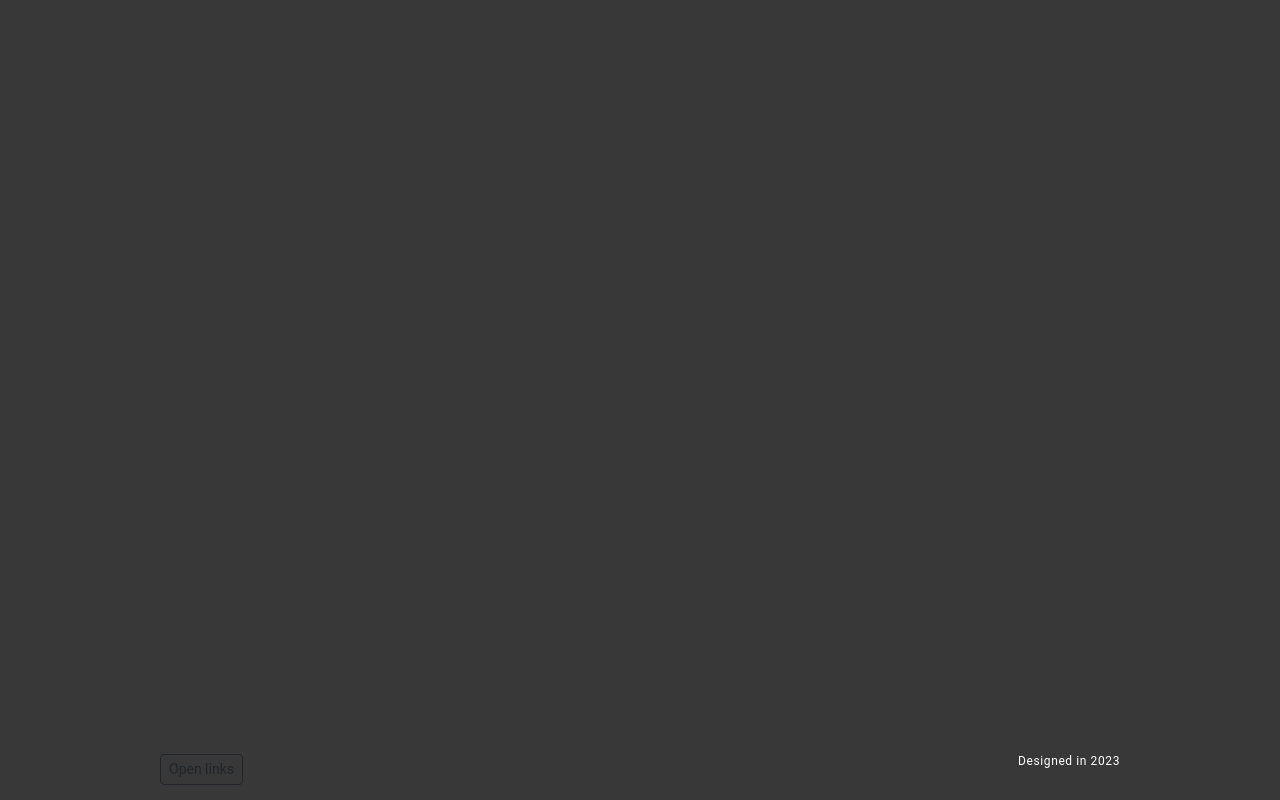
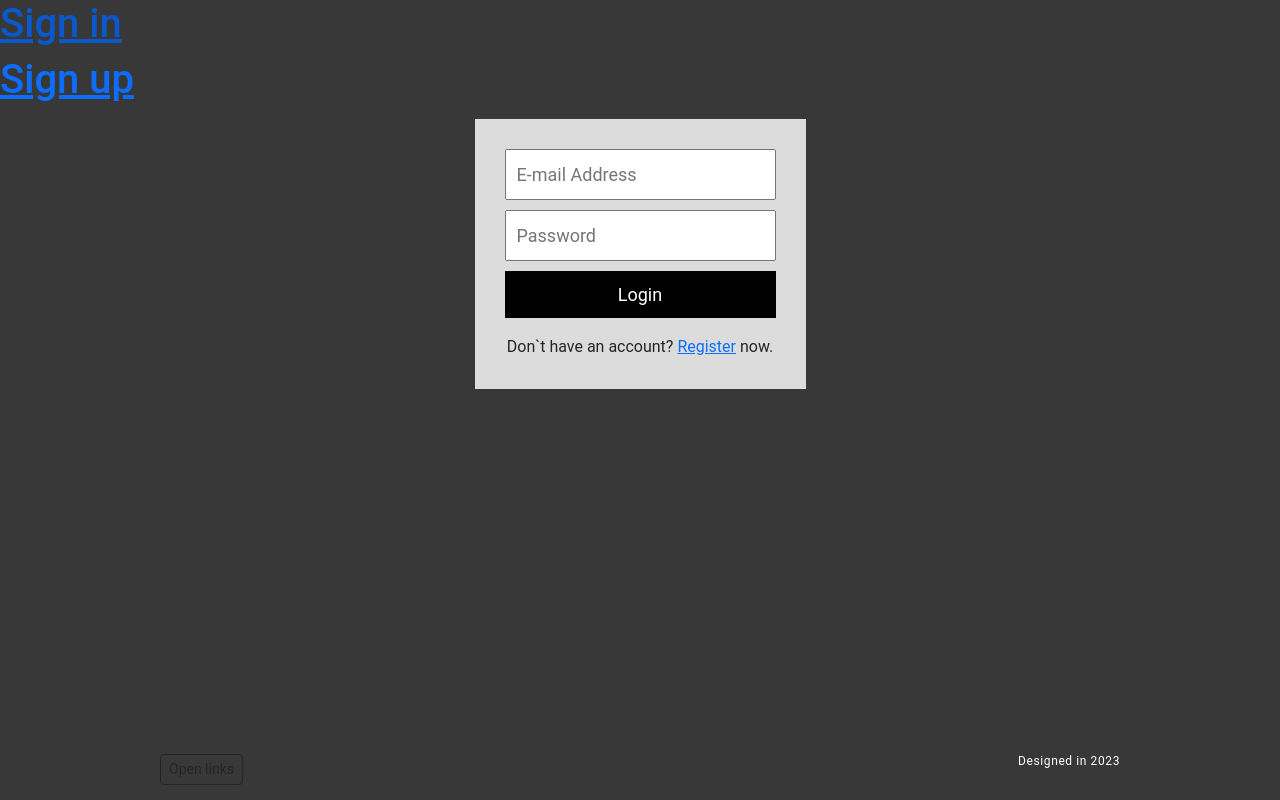
Before and after one commit to wlladislaw/graphiql-app, a React app: page /signIn in a window 1280 px wide. Built offline with nearby package versions, Linux system fonts and the light colour scheme; no server answers.

Commit message:
feat: add login component

```diff
--- a/package.json
+++ b/package.json
@@ -75,10 +75,8 @@
     ]
   },
   "dependencies": {
-
     "bootstrap": "^5.2.3",
     "firebase": "^9.16.0",
-
     "react": "^18.2.0",
     "react-bootstrap": "^2.7.4",
     "react-dom": "^18.2.0",
--- a/src/App.tsx
+++ b/src/App.tsx
@@ -1,12 +1,23 @@
-
+import { Routes, Route, NavLink } from 'react-router-dom';
 import { Footer } from './components/footer/Footer';
 import './App.scss';
+import SignIn from './components/Auth/SignIn';
 
 export function App() {
   return (
     <div className="main-page">
+      <div className="link">
+        <NavLink to="/signIn">
+          <h1>Sign in</h1>
+        </NavLink>
+        <NavLink to="/signUp">
+          <h1>Sign up</h1>
+        </NavLink>
+      </div>
+      <Routes>
+        <Route path="/signIn" element={<SignIn />} />
+      </Routes>
       <Footer />
     </div>
   );
-
 }
--- /dev/null
+++ b/src/components/Auth/SignIn.scss
@@ -0,0 +1,32 @@
+.signIn {
+  display: flex;
+  align-items: center;
+  justify-content: center;
+}
+
+.signIn__container {
+  display: flex;
+  flex-direction: column;
+  text-align: center;
+  background-color: #dcdcdc;
+  padding: 30px;
+}
+
+.sign__input {
+  padding: 10px;
+  font-size: 18px;
+  margin-bottom: 10px;
+}
+
+.sign__btn {
+  padding: 10px;
+  font-size: 18px;
+  margin-bottom: 10px;
+  border: none;
+  color: white;
+  background-color: black;
+}
+
+.signIn div {
+  margin-top: 7px;
+}
--- /dev/null
+++ b/src/components/Auth/SignIn.tsx
@@ -0,0 +1,47 @@
+import { useEffect, useState } from 'react';
+import { Link, useNavigate } from 'react-router-dom';
+import { auth, logInWithEmailAndPassword } from '../../firebase';
+import { useAuthState } from 'react-firebase-hooks/auth';
+import './SignIn.scss';
+function SignIn() {
+  const [email, setEmail] = useState('');
+  const [password, setPassword] = useState('');
+  const [user, loading] = useAuthState(auth);
+  const navigate = useNavigate();
+  useEffect(() => {
+    if (loading) {
+      return;
+    }
+    if (user) navigate('/main');
+  }, [user, loading]);
+  return (
+    <div className="signIn">
+      <div className="signIn__container">
+        <input
+          type="text"
+          className="sign__input"
+          value={email}
+          onChange={(e) => setEmail(e.target.value)}
+          placeholder="E-mail Address"
+        />
+        <input
+          type="password"
+          className="sign__input"
+          value={password}
+          onChange={(e) => setPassword(e.target.value)}
+          placeholder="Password"
+        />
+        <button
+          className="sign__btn"
+          onClick={() => logInWithEmailAndPassword(email, password)}
+        >
+          Login
+        </button>
+        <div>
+          Don`t have an account? <Link to="/signUp">Register</Link> now.
+        </div>
+      </div>
+    </div>
+  );
+}
+export default SignIn;
--- a/src/index.tsx
+++ b/src/index.tsx
@@ -1,10 +1,13 @@
 import { App } from './App';
 import { createRoot } from 'react-dom/client';
 import 'bootstrap/dist/css/bootstrap.min.css';
-import React from 'react';
-
+import { BrowserRouter } from 'react-router-dom';
 const rootElement = document.getElementById('root');
 
 const root = createRoot(rootElement!);
 
-root.render(<App />);
+root.render(
+  <BrowserRouter>
+    <App />
+  </BrowserRouter>
+);
```
Also changed, not shown: 1 other file (tests, documents, lock files or other folders).
